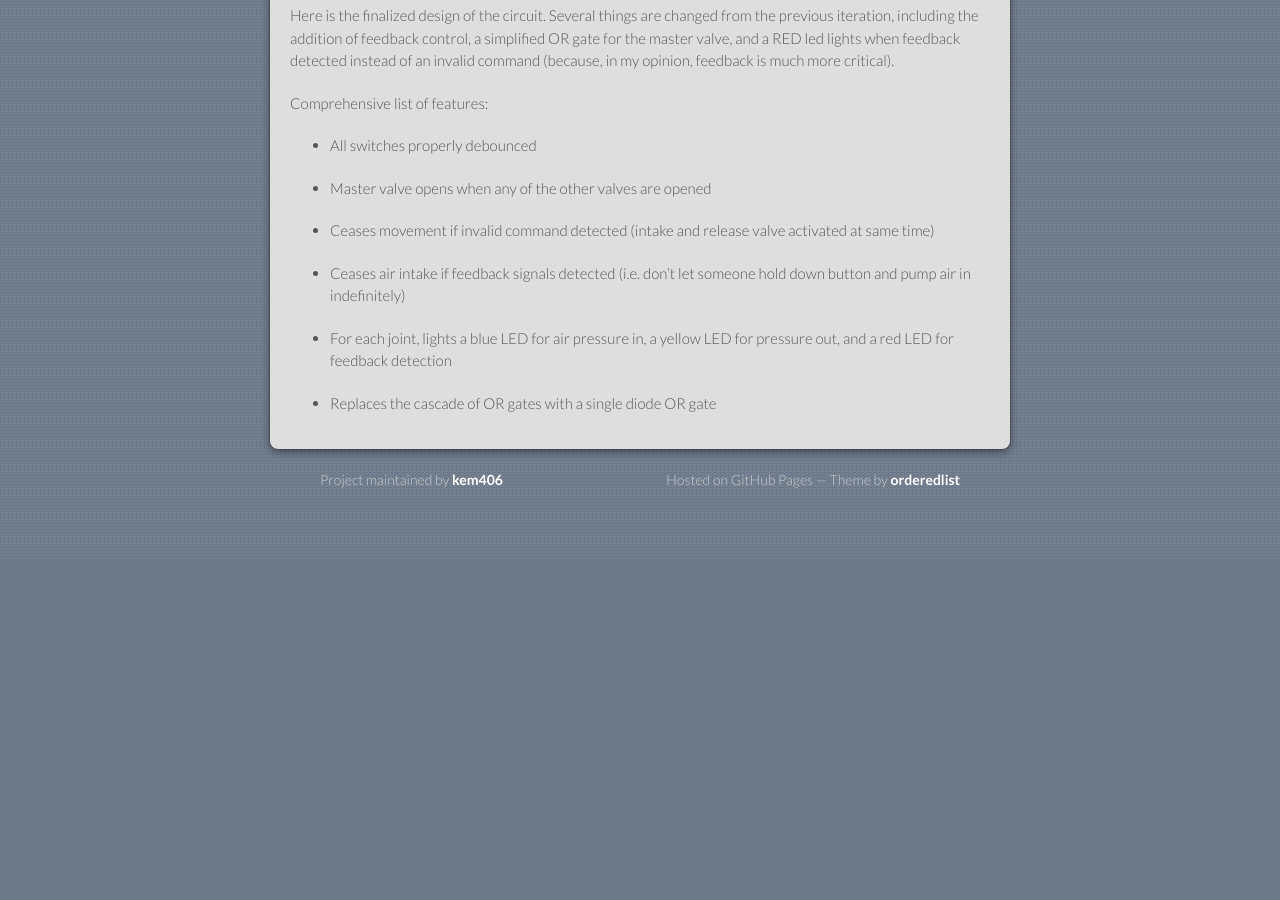
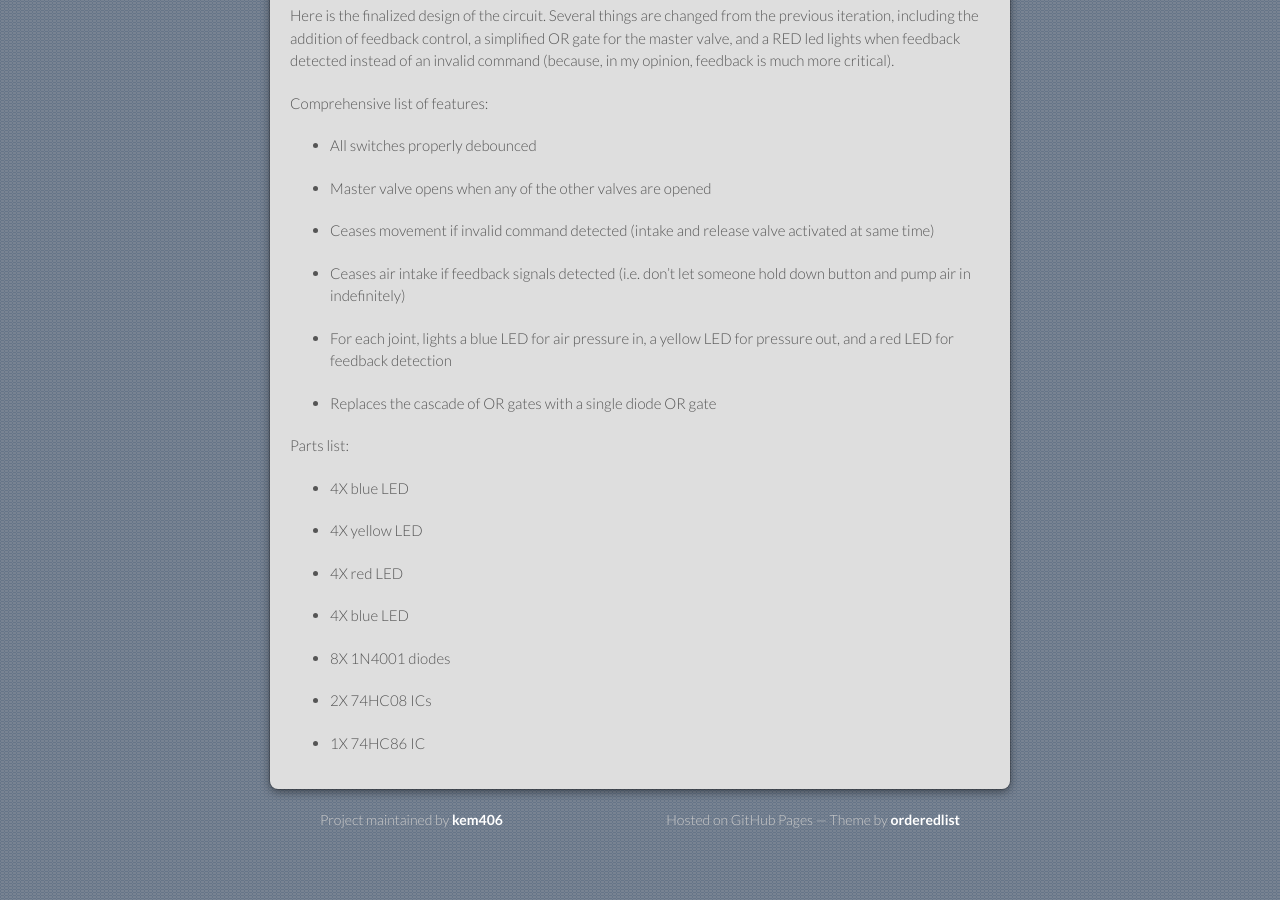
Before and after one commit to kem406/ENSC-E123, a Jekyll site: the page built from index.md, in a window 1280 px wide and 900 px high, scrolled down 4562 px. Built offline with Jekyll 4.4.1, drawn with Linux system fonts in a browser that asks for light colours; before the commit the page ends 5122 px from its top, so only the background shows below that.

Commit message:
Update index.md

```diff
--- a/index.md
+++ b/index.md
@@ -96,3 +96,19 @@ Comprehensive list of features:
 * For each joint, lights a blue LED for air pressure in, a yellow LED for pressure out, and a red LED for feedback detection
 
 * Replaces the cascade of OR gates with a single diode OR gate
+
+Parts list:
+
+* 4X blue LED
+
+* 4X yellow LED
+
+* 4X red LED
+
+* 4X blue LED
+
+* 8X 1N4001 diodes
+
+* 2X 74HC08 ICs
+
+* 1X 74HC86 IC
```
